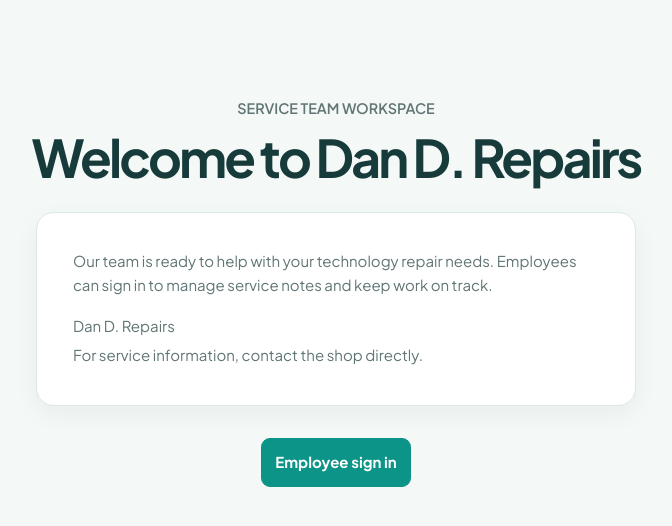
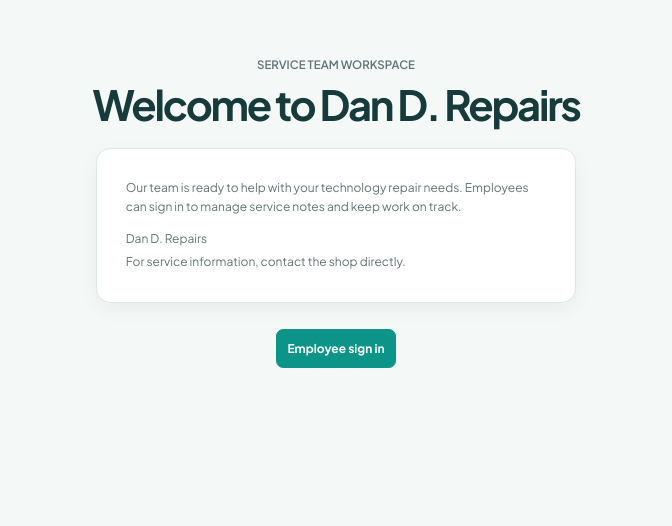
Before and after one commit to M7md-atef/technotes, a React (Vite) app: page / in a window 1280 px wide. Shown: the part 108-634 px from the top of the page, without its empty margins (304-976 px from the left). Built offline with nearby package versions, Linux system fonts and the light colour scheme.

Commit message:
Adjust HTML zoom level to improve layout scaling

```diff
--- a/src/index.css
+++ b/src/index.css
@@ -64,6 +64,10 @@
   --color-danger: #ff8f86;
   --color-success: #56d6a0;
   --shadow-card: 0 8px 24px rgb(0 0 0 / 20%);
+}
+
+html {
+  zoom: 0.8;
 }
 
 * {
```
